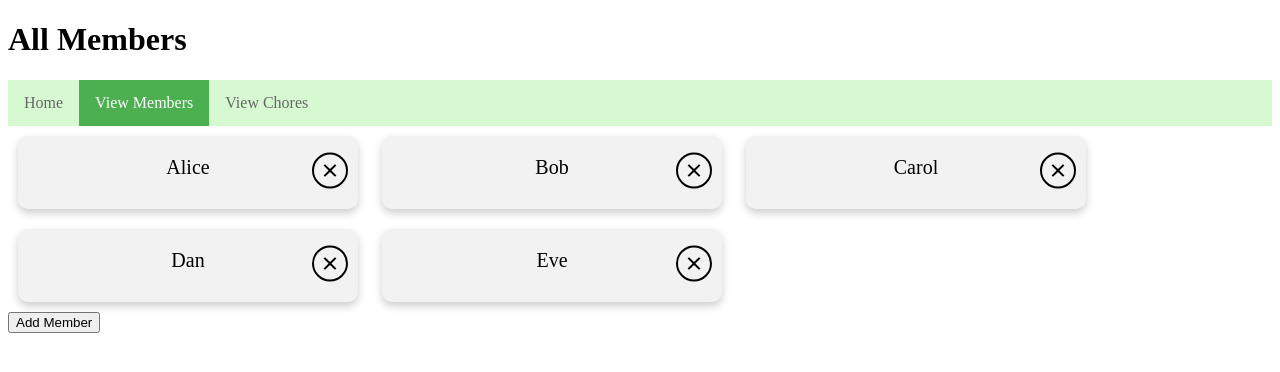
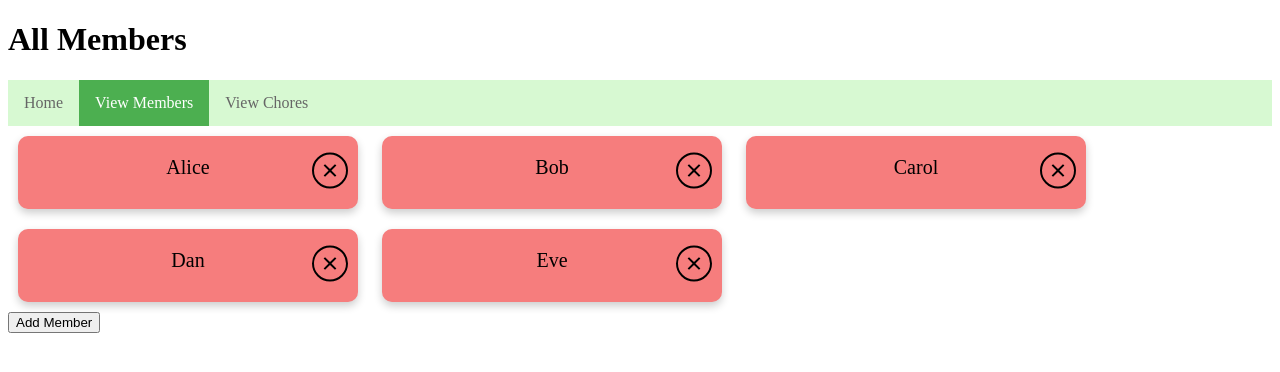
Before and after one commit to dixonjoel/chore-share, a Flask app: page /members in a window 1280 px wide. Shown: the top 372 px of the page. Run offline with Flask 3, Linux system fonts and the light colour scheme; data comes from the database, SQL or seed files in the repository.

Commit message:
Give member cards color. Make the nav bar in the same place on all pages

```diff
--- a/source/static/style.css
+++ b/source/static/style.css
@@ -63,7 +63,7 @@ nav li.active a {
 }
 
 .member-card {
-    background-color: #f2f2f2; /* light gray background */
+    background-color: #f67d7d; /* light gray background */
     border-radius: 10px; /* rounded edges */
     box-shadow: 0 4px 8px 0 rgba(0, 0, 0, 0.2); /* shadow effect */
     padding: 20px;
--- a/source/templates/index.html
+++ b/source/templates/index.html
@@ -6,7 +6,6 @@
 </head>
 <body>
     <h1>Chore Share App</h1>
-    <h2>Let's Be Fair!</h2>
     {% include 'nav.html' %}
 </body>
 </html>
```
